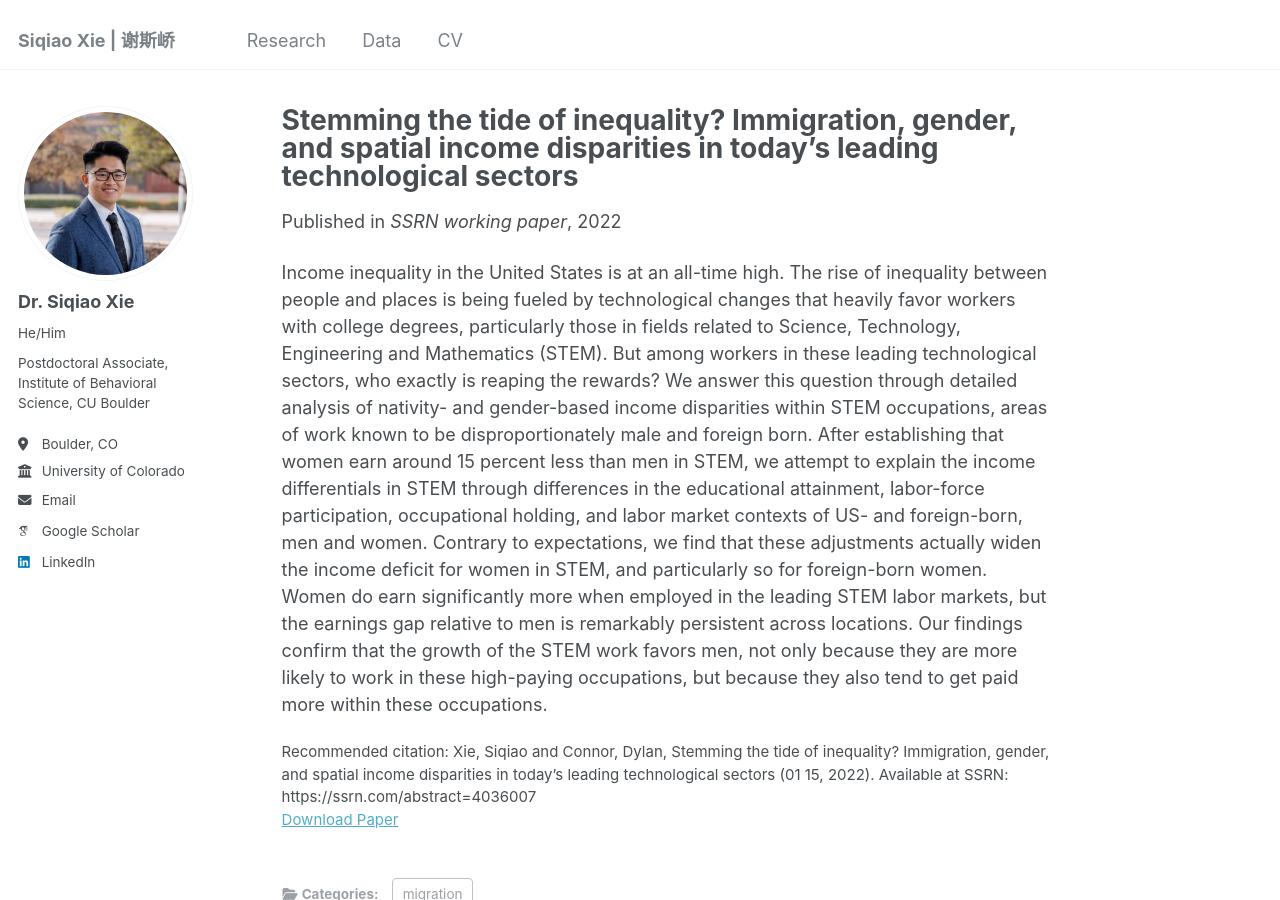
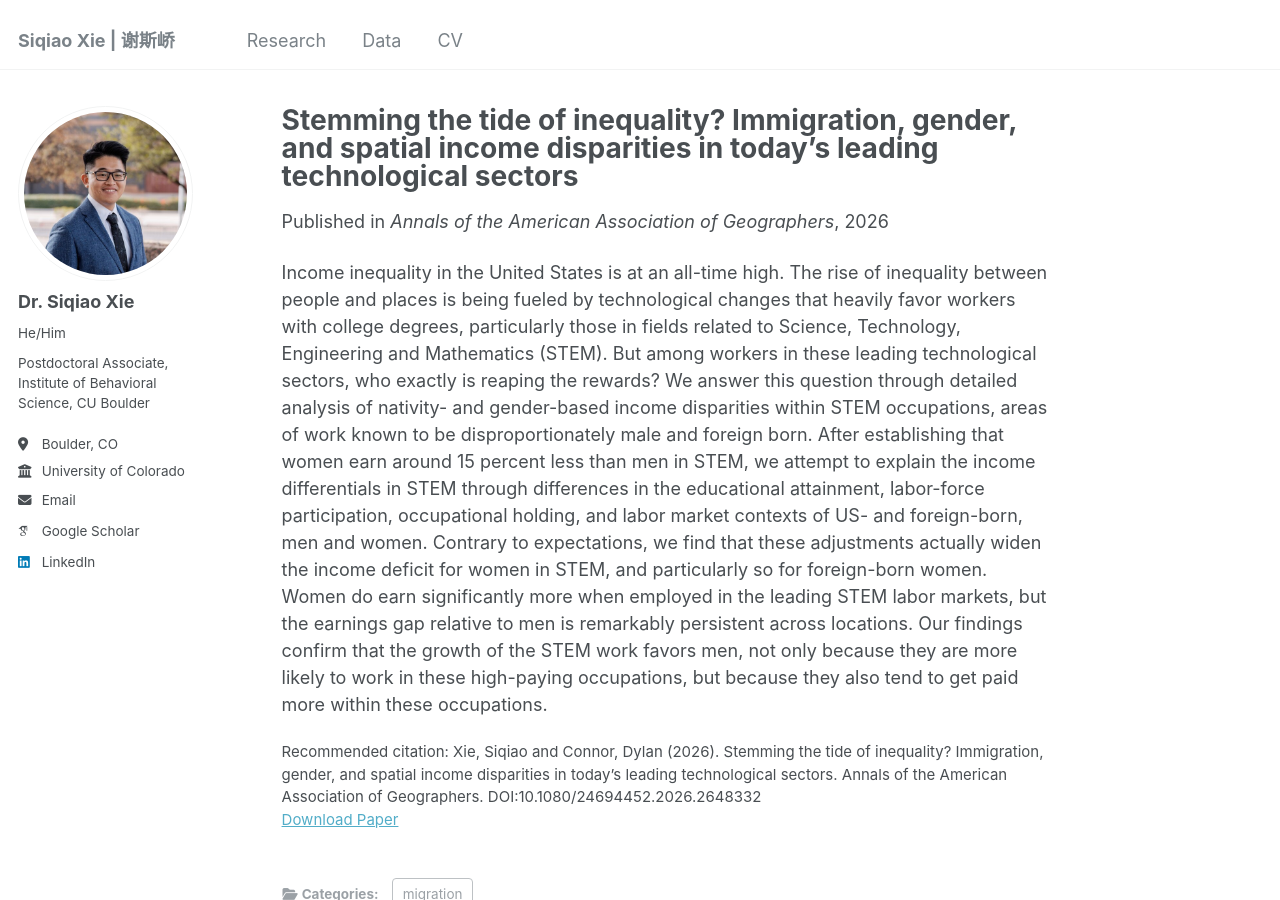
Before and after one commit to xiesiqiao/xiesiqiao.github.io, a Jekyll site: the page built from _publications/stem_gender.md, in a window 1280 px wide and 900 px high. Built offline with Jekyll 4.4.1, drawn with Linux system fonts in a browser that asks for light colours; some web fonts are replaced.

Commit message:
Update stem/gender paper to its published status
The paper was still listed as a 2022 SSRN working paper; it has
since been published in the Annals of the American Association of
Geographers (2026), per the current CV.

```diff
--- a/_publications/stem_gender.md
+++ b/_publications/stem_gender.md
@@ -1,14 +1,13 @@
 ---
-title: "Stemming the tide of inequality? Immigration, gender, and spatial income disparities in today’s leading technological sectors"
+title: "Stemming the tide of inequality? Immigration, gender, and spatial income disparities in today's leading technological sectors"
 collection: High-tech, regional development and migration
 category: migration
 permalink: /publication/stem_gender
 excerpt: 'This paper examines income inequality within STEM occupations in the U.S., focusing on nativity- and gender-based disparities. It finds that despite accounting for factors like education and labor market contexts, women—particularly foreign-born women—continue to earn significantly less than men, highlighting persistent gender inequities in high-paying STEM fields.'
-date: 2022-01-15
-venue: 'SSRN working paper'
-# slidesurl: 'http://academicpages.github.io/files/slides1.pdf'
-paperurl: 'https://papers.ssrn.com/sol3/Delivery.cfm/SSRN_ID4036007_code5077174.pdf?abstractid=4036007&mirid=1'
-citation: 'Xie, Siqiao and Connor, Dylan, Stemming the tide of inequality? Immigration, gender, and spatial income disparities in today’s leading technological sectors (01 15, 2022). Available at SSRN: https://ssrn.com/abstract=4036007'
+date: 2026-01-01
+venue: 'Annals of the American Association of Geographers'
+paperurl: 'https://doi.org/10.1080/24694452.2026.2648332'
+citation: 'Xie, Siqiao and Connor, Dylan (2026). Stemming the tide of inequality? Immigration, gender, and spatial income disparities in today’s leading technological sectors. Annals of the American Association of Geographers. DOI:10.1080/24694452.2026.2648332'
 ---
 
 Income inequality in the United States is at an all-time high. The rise of inequality between people and places is being fueled by technological changes that heavily favor workers with college degrees, particularly those in fields related to Science, Technology, Engineering and Mathematics (STEM). But among workers in these leading technological sectors, who exactly is reaping the rewards? We answer this question through detailed analysis of nativity- and gender-based income disparities within STEM occupations, areas of work known to be disproportionately male and foreign born. After establishing that women earn around 15 percent less than men in STEM, we attempt to explain the income differentials in STEM through differences in the educational attainment, labor-force participation, occupational holding, and labor market contexts of US- and foreign-born, men and women. Contrary to expectations, we find that these adjustments actually widen the income deficit for women in STEM, and particularly so for foreign-born women. Women do earn significantly more when employed in the leading STEM labor markets, but the earnings gap relative to men is remarkably persistent across locations. Our findings confirm that the growth of the STEM work favors men, not only because they are more likely to work in these high-paying occupations, but because they also tend to get paid more within these occupations.
```
